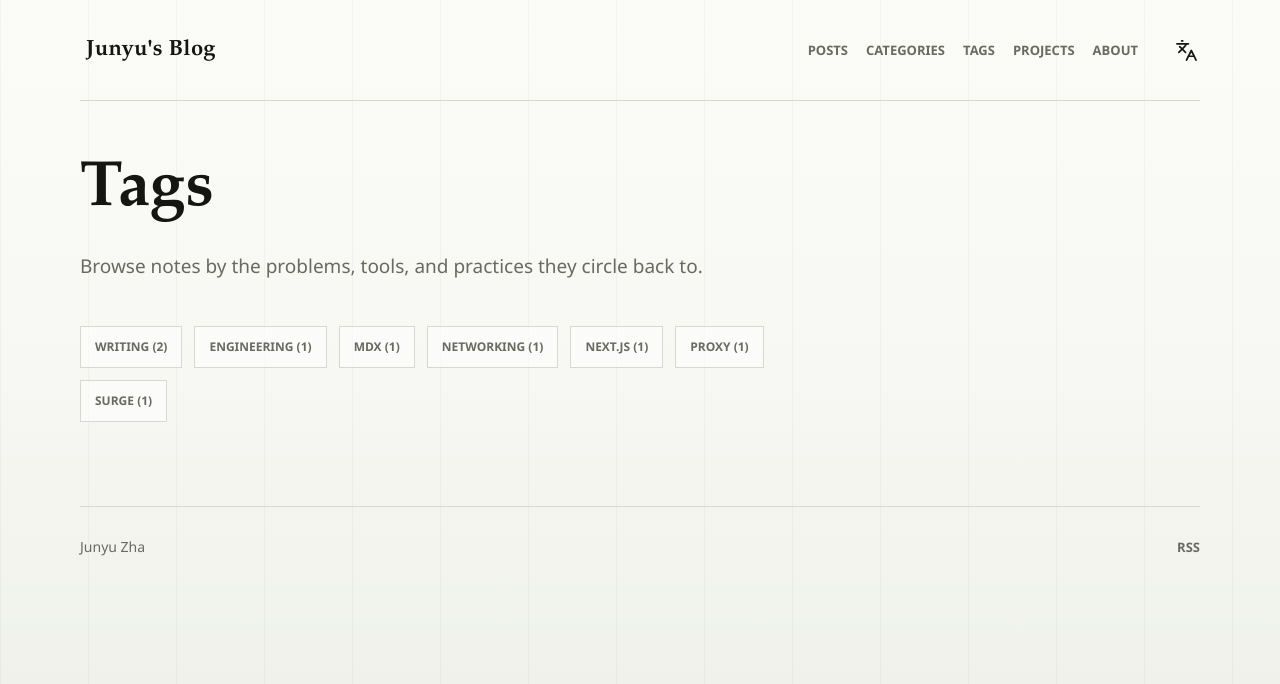
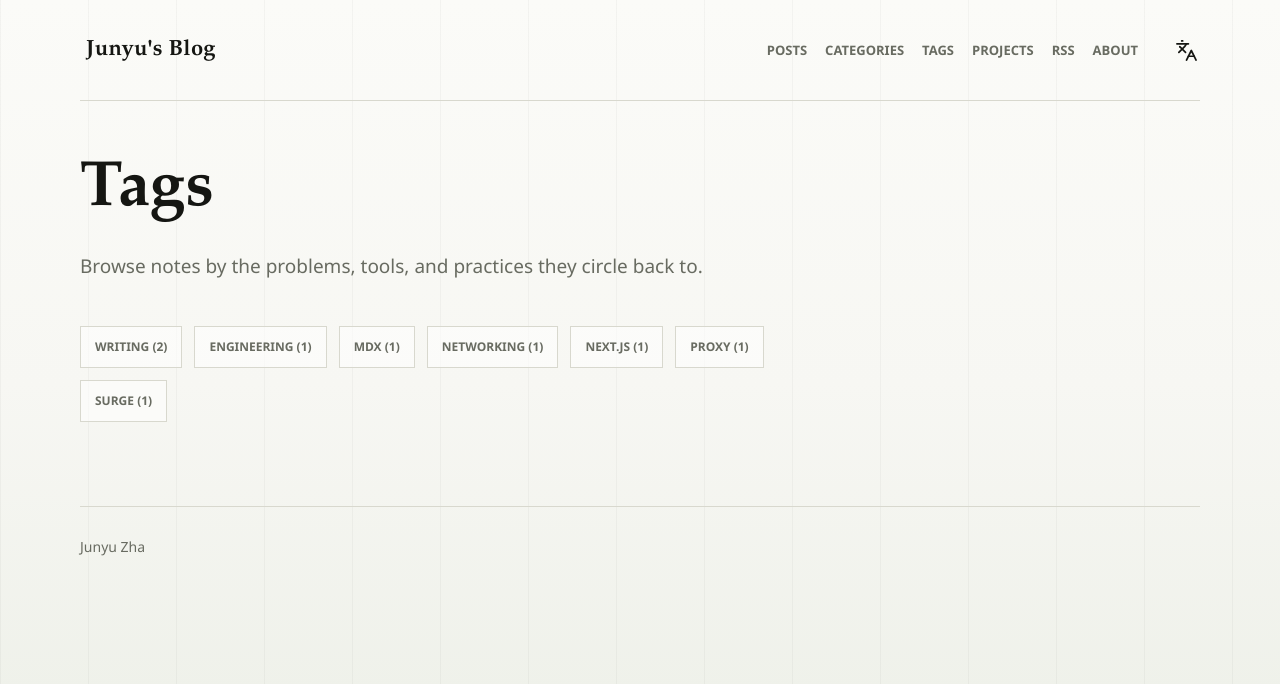
Before and after one commit to zhajunyu/blog, a Next.js app: page /en/tags in a window 1280 px wide. Shown: the top 684 px of the page. Built offline with nearby package versions, Linux system fonts and the light colour scheme; no server answers.

Commit message:
refactor: move RSS into navigation

```diff
--- a/src/app/[locale]/layout.tsx
+++ b/src/app/[locale]/layout.tsx
@@ -95,7 +95,7 @@ export default async function LocaleLayout({
             availability={availability}
           />
           <main className="site-main">{children}</main>
-          <SiteFooter locale={rawLocale} dictionary={dictionary} />
+          <SiteFooter />
         </div>
       </body>
     </html>
--- a/src/app/globals.css
+++ b/src/app/globals.css
@@ -342,6 +342,10 @@ a:hover {
 
 .mobile-menu-panel a:nth-child(5) {
   animation-delay: 200ms;
+}
+
+.mobile-menu-panel a:nth-child(6) {
+  animation-delay: 230ms;
 }
 
 .mobile-menu-panel a + a {
--- a/src/components/site-footer.tsx
+++ b/src/components/site-footer.tsx
@@ -1,22 +1,9 @@
-import Link from "next/link";
-
-import type { Dictionary } from "@/lib/dictionaries";
-import type { Locale } from "@/lib/i18n";
-import { localizedPath } from "@/lib/i18n";
 import { siteConfig } from "@/lib/site";
 
-interface SiteFooterProps {
-  locale: Locale;
-  dictionary: Dictionary;
-}
-
-export function SiteFooter({ locale, dictionary }: SiteFooterProps) {
+export function SiteFooter() {
   return (
     <footer className="site-footer">
       <p>{siteConfig.name}</p>
-      <div className="footer-links">
-        <Link href={localizedPath(locale, "/rss.xml")}>{dictionary.footer.rss}</Link>
-      </div>
     </footer>
   );
 }
--- a/src/components/site-header.tsx
+++ b/src/components/site-header.tsx
@@ -19,6 +19,7 @@ export function SiteHeader({ locale, dictionary, availability }: SiteHeaderProps
     { href: localizedPath(locale, "/categories"), label: dictionary.nav.category },
     { href: localizedPath(locale, "/tags"), label: dictionary.nav.tags },
     { href: localizedPath(locale, "/projects"), label: dictionary.nav.projects },
+    { href: localizedPath(locale, "/rss.xml"), label: dictionary.nav.rss },
     { href: localizedPath(locale, "/about"), label: dictionary.nav.about },
   ] as const;
 
--- a/src/lib/dictionaries.ts
+++ b/src/lib/dictionaries.ts
@@ -24,14 +24,12 @@ export interface Dictionary {
     category: string;
     tags: string;
     projects: string;
+    rss: string;
     about: string;
     language: string;
     switchLanguage: string;
     openMenu: string;
     closeMenu: string;
-  };
-  footer: {
-    rss: string;
   };
   home: {
     metadataTitle: string;
@@ -114,14 +112,12 @@ export const dictionaries: Record<Locale, Dictionary> = {
       category: "Categories",
       tags: "Tags",
       projects: "Projects",
+      rss: "RSS",
       about: "About",
       language: "Language",
       switchLanguage: "Switch to Chinese",
       openMenu: "Open navigation",
       closeMenu: "Close navigation",
-    },
-    footer: {
-      rss: "RSS",
     },
     home: {
       metadataTitle: "Junyu's Blog",
@@ -229,14 +225,12 @@ export const dictionaries: Record<Locale, Dictionary> = {
       category: "分类",
       tags: "标签",
       projects: "项目",
+      rss: "RSS",
       about: "关于",
       language: "语言",
       switchLanguage: "切换到英文",
       openMenu: "打开导航",
       closeMenu: "关闭导航",
-    },
-    footer: {
-      rss: "RSS",
     },
     home: {
       metadataTitle: "Junyu 的博客",
```
